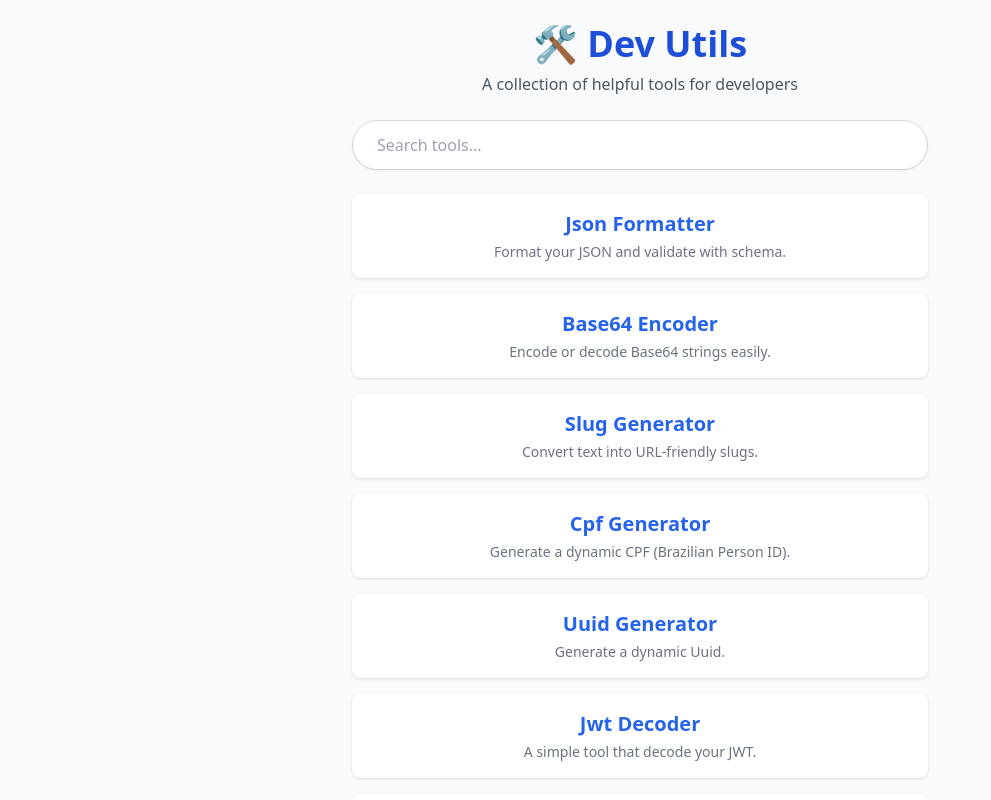
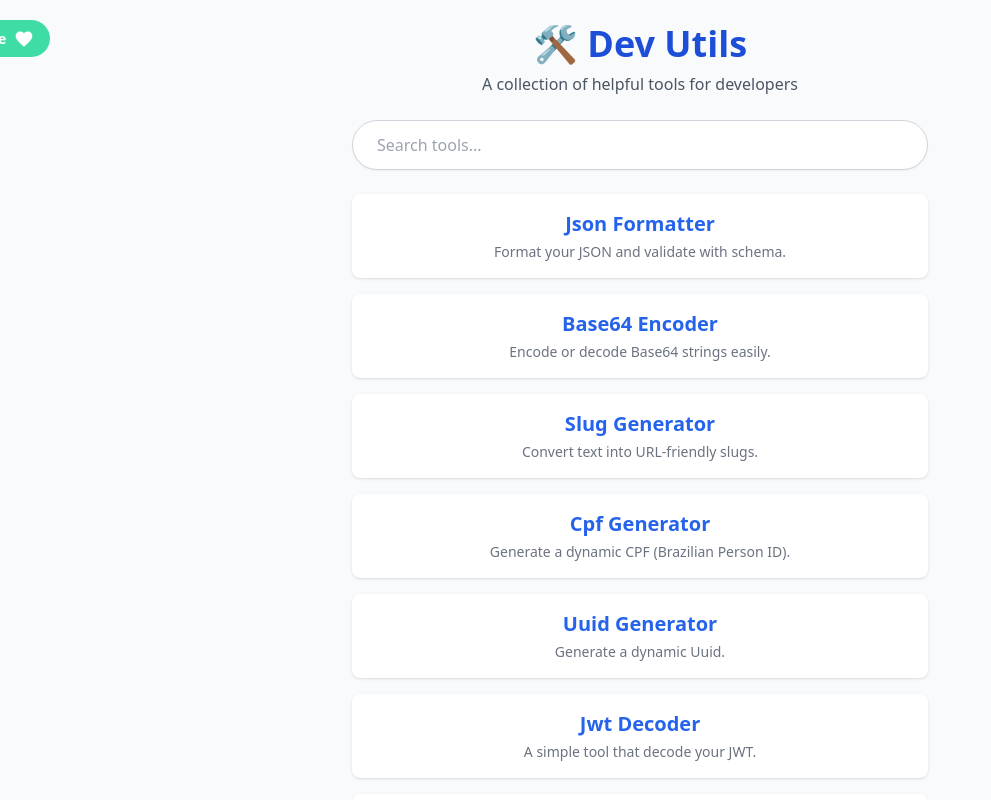
Before and after one commit to vakaman/Utils, a Vue app: page / in a window 1280 px wide. Shown: the top 800 px of the page, without its empty margins (0-991 px from the left). Built offline with nearby package versions, Linux system fonts and the light colour scheme.

Commit message:
feat:a add buy me a coffe

```diff
--- a/src/App.vue
+++ b/src/App.vue
@@ -1,57 +1,73 @@
 <template>
   <div>
-    <!-- <header class="w-full bg-white shadow p-0 flex justify-center">
-      <div ref="adWrapper" class="ad-wrapper">
-        <ins
-          class="adsbygoogle"
-          style="display:block"
-          data-ad-client="ca-pub-9288386921396586"
-          data-ad-slot="5366139602"
-          data-ad-format="auto"
-          data-full-width-responsive="true"
-        ></ins>
-      </div>
-    </header> -->
+    <div class="bmc-wrapper">
+      <a
+        href="https://www.buymeacoffee.com/maicol.dev"
+        target="_blank"
+        rel="noopener noreferrer"
+        class="bmc-link"
+      >
+        <span class="bmc-text">Buy me a coffee</span>
+        <svg
+          class="bmc-heart"
+          xmlns="http://www.w3.org/2000/svg"
+          width="20"
+          height="20"
+          viewBox="0 0 24 24"
+          fill="white"
+        >
+          <path
+            d="M12 21.35l-1.45-1.32C5.4 15.36 2 12.28 2 8.5 2 5.42
+              4.42 3 7.5 3c1.74 0 3.41 0.81
+              4.5 2.09C13.09 3.81 14.76 3
+              16.5 3 19.58 3 22 5.42
+              22 8.5c0 3.78-3.4 6.86-8.55
+              11.54L12 21.35z"
+          />
+        </svg>
+      </a>
+    </div>
 
     <router-view />
 
-    <RouterLink to="/privacy" class="text-sm text-gray-500 hover:underline">Privacy Policy</RouterLink>
-
+    <RouterLink to="/privacy" class="text-sm text-gray-500 hover:underline">
+      Privacy Policy
+    </RouterLink>
   </div>
 </template>
 
-<script setup>
-import { onMounted, ref } from 'vue'
+<style scoped>
+.bmc-wrapper {
+  position: fixed;
+  top: 20px;
+  left: 0;
+  z-index: 9999;
+}
 
-const adWrapper = ref(null)
+.bmc-link {
+  display: flex;
+  align-items: center;
+  background-color: #40DCA5;
+  color: white;
+  border-radius: 0 999px 999px 0;
+  padding: 8px 16px;
+  text-decoration: none;
+  transform: translateX(-121px);
+  transition: transform 0.3s ease-in-out;
+}
 
-onMounted(() => {
-  const id = 'adsense-script'
-  if (!document.getElementById(id)) {
-    const s = document.createElement('script')
-    s.id = id
-    s.async = true
-    s.src = 'https://pagead2.googlesyndication.com/pagead/js/adsbygoogle.js?client=ca-pub-9288386921396586'
-    s.crossOrigin = 'anonymous'
-    document.head.appendChild(s)
-  }
+.bmc-wrapper:hover .bmc-link {
+  transform: translateX(0);
+}
 
-  setTimeout(() => {
-    try {
-      if (adWrapper.value) {
-        (window.adsbygoogle = window.adsbygoogle || []).push({})
-      }
-    } catch (e) {
-      console.error('Adsense error:', e)
-    }
-  }, 1000)
-})
-</script>
+.bmc-text {
+  margin-right: 8px;
+  font-weight: bold;
+  font-size: 14px;
+  white-space: nowrap;
+}
 
-<style scoped>
-.ad-wrapper {
-  width: 100%;
-  max-width: 728px;
-  max-height: 150px;
+.bmc-heart {
+  flex-shrink: 0;
 }
 </style>
```
